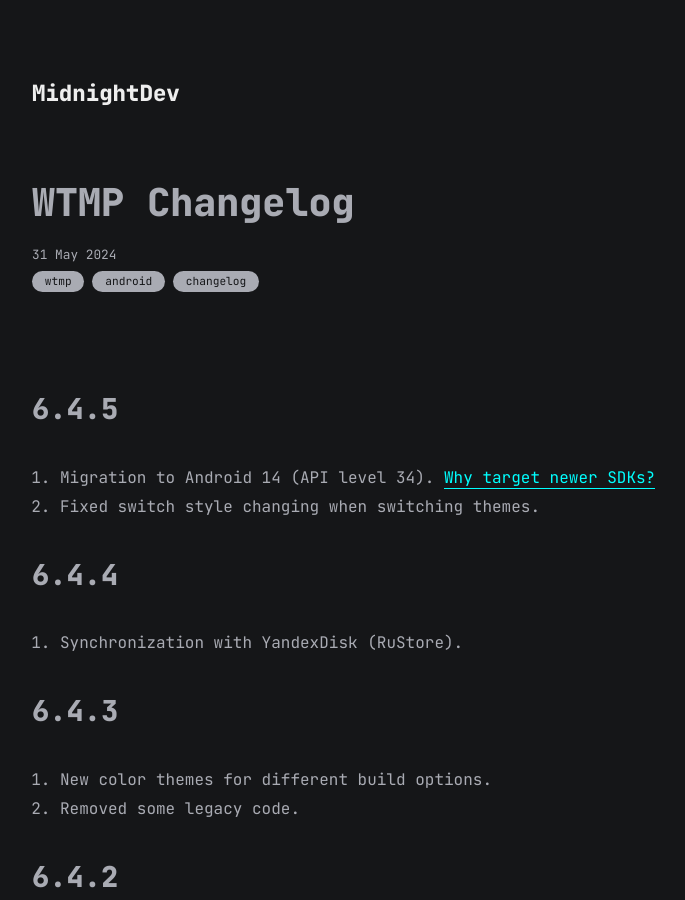
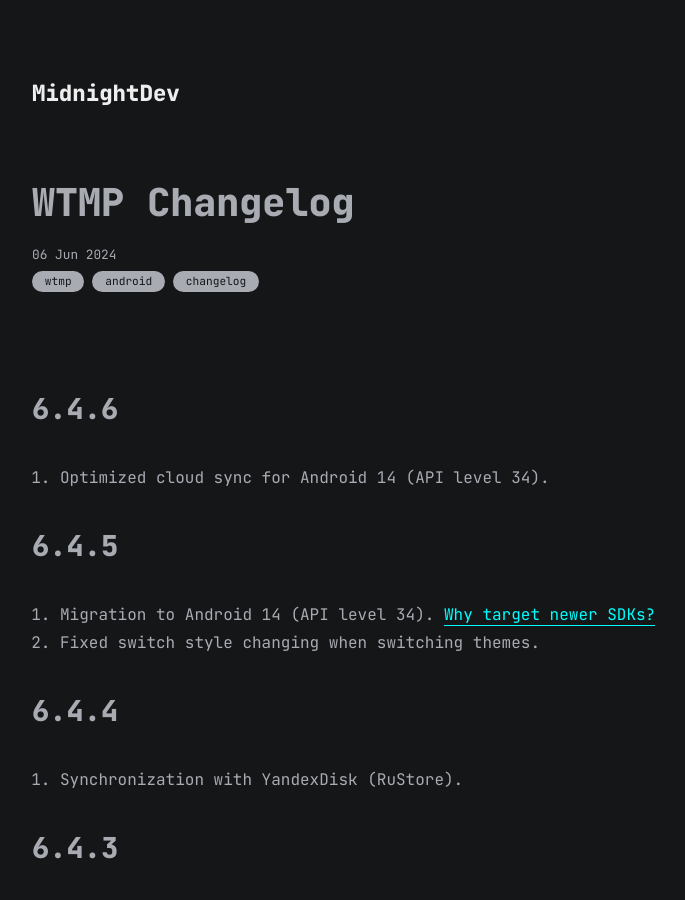
Before and after one commit to mdnghtdv/mdnghtdv.github.io, a Jekyll site: the page built from all_collections/_posts/2024-06-06-wtmp-changelog.md, in a window 1280 px wide and 900 px high. Shown: the whole window, without its empty margins (283-968 px from the left). Built offline with Jekyll 4.4.1, drawn with Linux system fonts in a browser that asks for light colours.

Commit message:
Update and rename 2024-05-31-wtmp-changelog.md to 2024-06-06-wtmp-changelog.md

```diff
--- a/all_collections/_posts/2024-05-31-wtmp-changelog.md
+++ b/all_collections/_posts/2024-06-06-wtmp-changelog.md
@@ -1,9 +1,13 @@
 ---
 layout: post
 title: WTMP Changelog
-date: 2024-05-31
+date: 2024-06-06
 categories: [wtmp, android, changelog]
 ---
+
+## 6.4.6
+
+1. Optimized cloud sync for Android 14 (API level 34).
 
 ## 6.4.5
 
```
